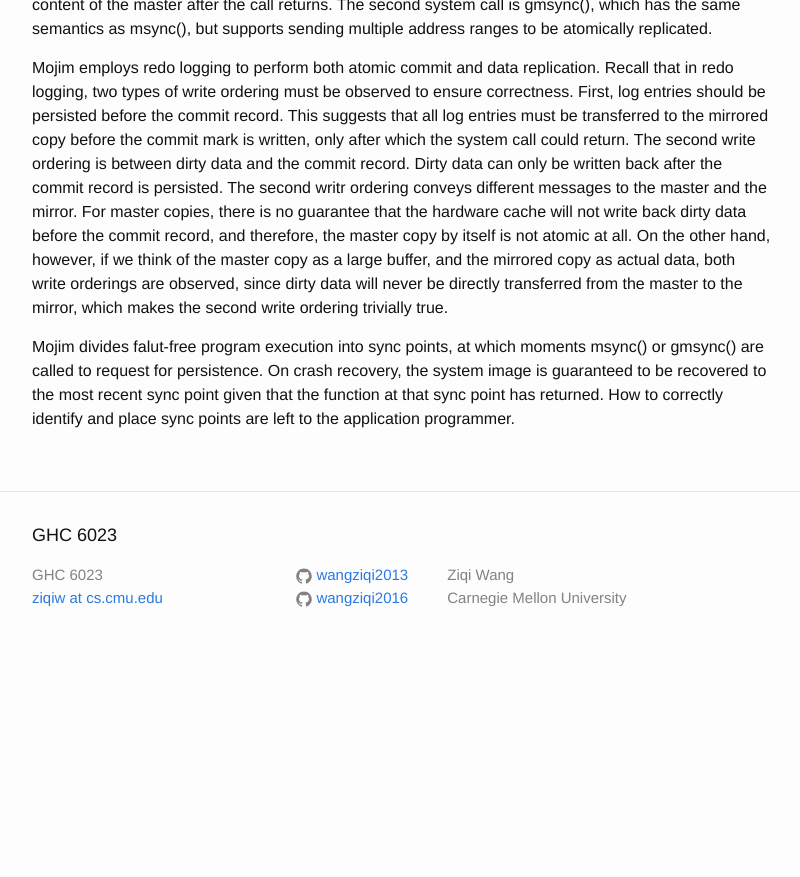
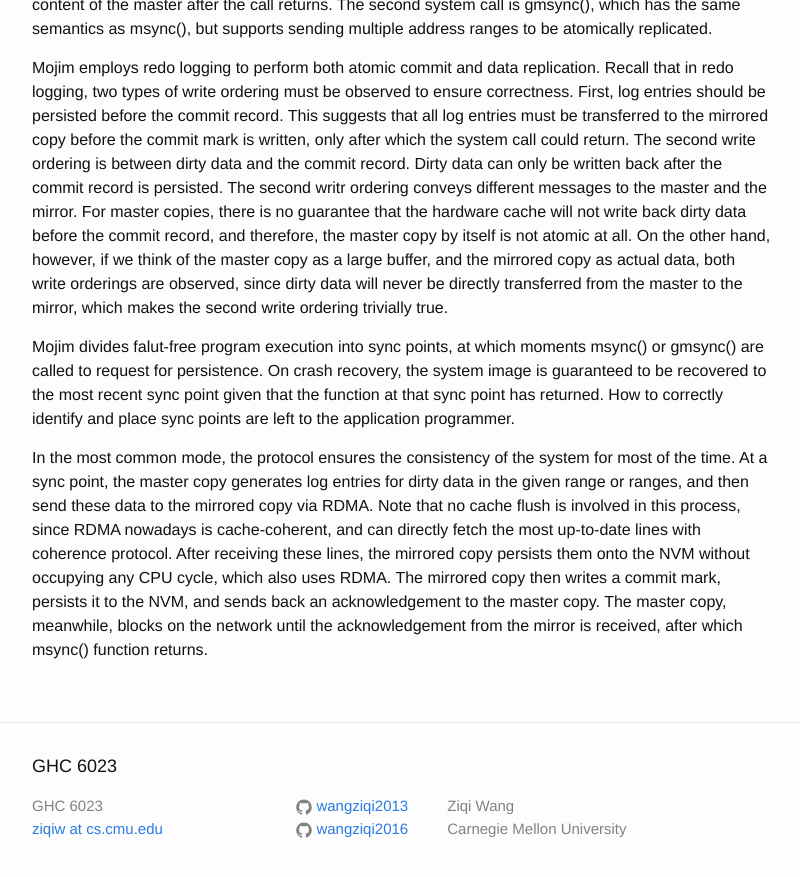
Before and after one commit to wangziqi2013/wangziqi2013.github.io, a Jekyll site: the page built from _posts/2020-06-22-mojim.markdown, in a window 1280 px wide and 900 px high, scrolled down 1786 px. Shown: the top 877 px of the window, without its empty margins (238-1038 px from the left). Built offline with Jekyll 4.4.1, drawn with Linux system fonts in a browser that asks for light colours; before the commit the page ends 2455 px from its top, so only the background shows below that.

Commit message:
Adding msync mode

```diff
--- a/_posts/2020-06-22-mojim.markdown
+++ b/_posts/2020-06-22-mojim.markdown
@@ -82,3 +82,11 @@ Mojim divides falut-free program execution into sync points, at which moments ms
 for persistence. On crash recovery, the system image is guaranteed to be recovered to the most recent sync point given that
 the function at that sync point has returned. How to correctly identify and place sync points are left to the application
 programmer.
+
+In the most common mode, the protocol ensures the consistency of the system for most of the time. At a sync point, the
+master copy generates log entries for dirty data in the given range or ranges, and then send these data to the mirrored
+copy via RDMA. Note that no cache flush is involved in this process, since RDMA nowadays is cache-coherent, and can directly
+fetch the most up-to-date lines with coherence protocol. After receiving these lines, the mirrored copy persists them
+onto the NVM without occupying any CPU cycle, which also uses RDMA. The mirrored copy then writes a commit mark,
+persists it to the NVM, and sends back an acknowledgement to the master copy. The master copy, meanwhile, blocks on
+the network until the acknowledgement from the mirror is received, after which msync() function returns.
```
